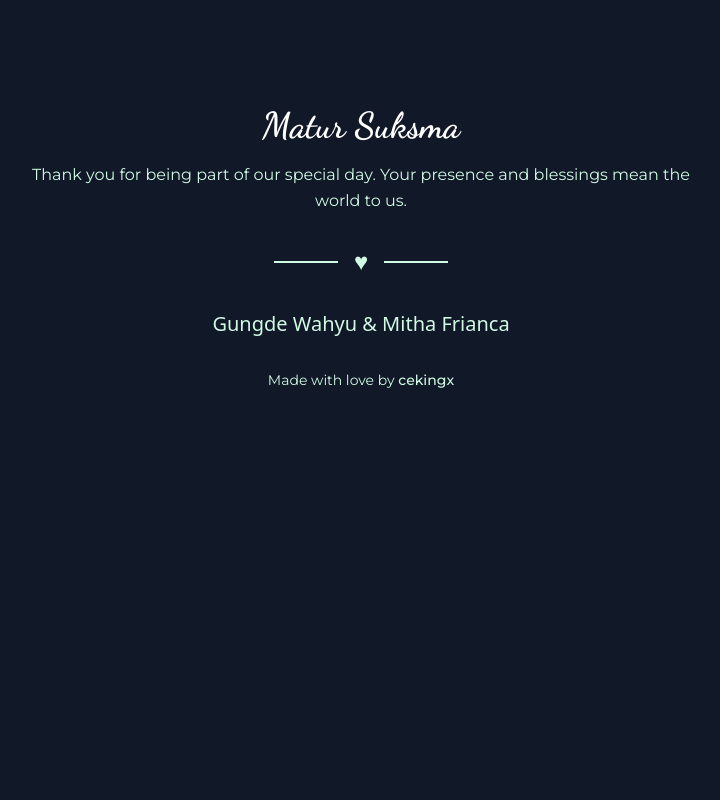
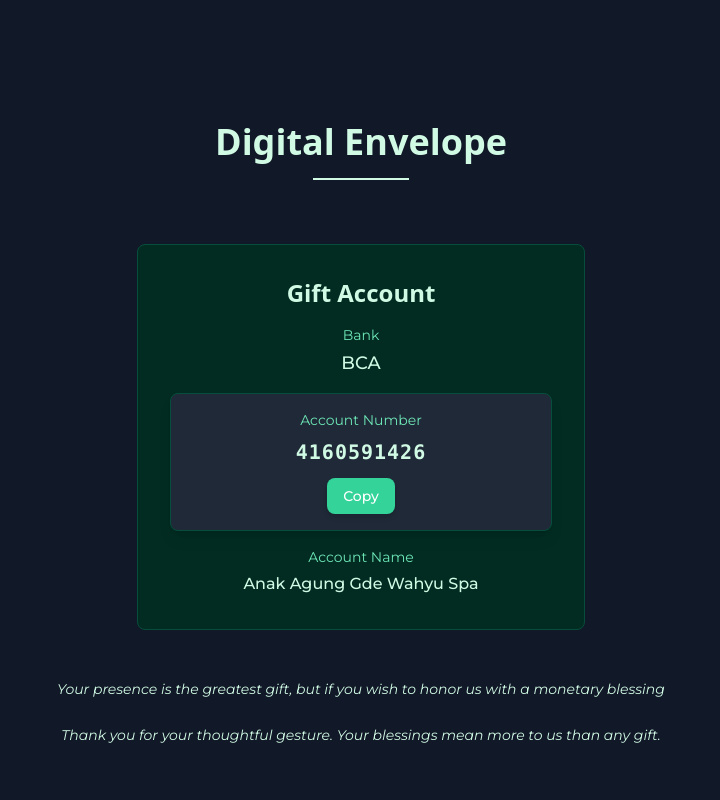
Before and after one commit to cekingx/menyatukan-hati, an Angular app: page / in a window 1280 px wide. Shown: the part 7920-8720 px from the top of the page, without its empty margins (279-999 px from the left). Before the commit the page ends 8374 px from the top, so only its background shows below. Built offline with nearby package versions, Linux system fonts and the light colour scheme.

Commit message:
feat: digital envelope
- the groom bank account detail

[#26]

```diff
--- a/spec/PRD.md
+++ b/spec/PRD.md
@@ -15,6 +15,7 @@ Transform "menyatukan-hati" into a modern, responsive online wedding invitation
 - As a guest, I want when open the website there are a call-to-action to 'Open the invitation'
 - As a guest, I want to see the couple's love story or timeline
 - As a guest, I want to view wedding photos/gallery
+- As a guest who cannot attend, I want to send a monetary gift through digital envelope with bank account information
 
 ### Epic 2: Configurable Theme System
 
@@ -59,7 +60,8 @@ Transform "menyatukan-hati" into a modern, responsive online wedding invitation
 5. Section that contain date, time, venue, and countdown
 6. Section for photos
 7. Section for metatah gallery photos (4 columns desktop, 2 columns mobile)
-8. Footer that say 'Matur Suksma' and 'made with love by cekingx'
+8. Section for digital envelope with bank account details for monetary gifts
+9. Footer that say 'Matur Suksma' and 'made with love by cekingx'
 
 ## Technical Stack
 
--- a/src/app/app.html
+++ b/src/app/app.html
@@ -6,6 +6,7 @@
   <app-wedding-details></app-wedding-details>
   <app-photo-gallery></app-photo-gallery>
   <app-metatah-gallery></app-metatah-gallery>
+  <app-digital-envelope></app-digital-envelope>
   <app-footer></app-footer>
 </div>
 
--- a/src/app/app.ts
+++ b/src/app/app.ts
@@ -7,6 +7,7 @@ import { VedicPrayer } from './components/vedic-prayer/vedic-prayer';
 import { WeddingDetails } from './components/wedding-details/wedding-details';
 import { PhotoGallery } from './components/photo-gallery/photo-gallery';
 import { MetatahGallery } from './components/metatah-gallery/metatah-gallery';
+import { DigitalEnvelopeComponent } from './components/digital-envelope/digital-envelope';
 import { Footer } from './components/footer/footer';
 import { ThemeService } from './services/theme.service';
 
@@ -21,6 +22,7 @@ import { ThemeService } from './services/theme.service';
     WeddingDetails,
     PhotoGallery,
     MetatahGallery,
+    DigitalEnvelopeComponent,
     Footer
   ],
   templateUrl: './app.html',
--- /dev/null
+++ b/src/app/components/digital-envelope/digital-envelope.css
@@ -0,0 +1 @@
+/* Digital Envelope Component Styles */
--- /dev/null
+++ b/src/app/components/digital-envelope/digital-envelope.html
@@ -0,0 +1,58 @@
+<section class="py-20 bg-surface" id="digital-envelope">
+  <div class="max-w-4xl mx-auto px-4">
+    <div class="text-center mb-16">
+      <h2 class="text-4xl font-sans font-black text-primary-900 mb-4">Digital Envelope</h2>
+      <div class="w-24 h-0.5 bg-primary-900 mx-auto"></div>
+    </div>
+
+    <!-- Gift Card -->
+    <div class="max-w-md mx-auto">
+      <div class="bg-gradient-to-br from-primary-50 to-primary-50 rounded-lg p-8 border border-primary-100">
+        <div class="text-center">
+          <h3 class="text-2xl font-sans font-bold text-primary-900 mb-4">Gift Account</h3>
+
+          <!-- Bank Information -->
+          <div class="space-y-4 text-primary-900">
+            <div class="text-center">
+              <div class="text-sm text-primary-700 mb-1">Bank</div>
+              <div class="font-medium text-lg">{{ bankName }}</div>
+            </div>
+
+            <!-- Account Number -->
+            <div class="bg-card rounded-lg p-4 border border-primary-100 shadow-lg">
+              <div class="text-sm text-primary-700 mb-2">Account Number</div>
+              <div class="text-xl font-bold text-primary-900 tracking-wider font-mono mb-3">
+                {{ accountNumber }}
+              </div>
+              <button
+                (click)="copyAccountNumber()"
+                class="inline-flex items-center px-4 py-2 bg-primary-600 hover:bg-primary-700 text-white text-sm font-medium rounded-lg transition-colors duration-200 shadow-md hover:shadow-lg"
+                [class.bg-primary-800]="copySuccess"
+              >
+                {{ copySuccess ? 'Copied!' : 'Copy' }}
+              </button>
+            </div>
+
+            <div class="text-center">
+              <div class="text-sm text-primary-700 mb-1">Account Name</div>
+              <div class="font-medium">{{ accountName }}</div>
+            </div>
+          </div>
+        </div>
+      </div>
+    </div>
+
+    <!-- Description -->
+    <div class="mt-12 text-center">
+      <div class="max-w-2xl mx-auto space-y-6">
+        <p class="text-sm text-primary-900 leading-relaxed italic">
+          Your presence is the greatest gift, but if you wish to honor us with a monetary blessing
+        </p>
+
+        <p class="text-sm text-primary-900 leading-relaxed italic">
+          Thank you for your thoughtful gesture. Your blessings mean more to us than any gift.
+        </p>
+      </div>
+    </div>
+  </div>
+</section>
--- /dev/null
+++ b/src/app/components/digital-envelope/digital-envelope.ts
@@ -0,0 +1,57 @@
+import { Component } from '@angular/core';
+import { CommonModule } from '@angular/common';
+
+@Component({
+  selector: 'app-digital-envelope',
+  imports: [CommonModule],
+  templateUrl: './digital-envelope.html',
+  styleUrl: './digital-envelope.css'
+})
+export class DigitalEnvelopeComponent {
+  bankName = 'BCA';
+  accountNumber = '4160591426';
+  accountName = 'Anak Agung Gde Wahyu Spa';
+  copySuccess = false;
+
+  async copyAccountNumber() {
+    try {
+      await navigator.clipboard.writeText(this.accountNumber);
+      this.copySuccess = true;
+      setTimeout(() => {
+        this.copySuccess = false;
+      }, 2000);
+    } catch (err) {
+      console.error('Failed to copy: ', err);
+      // Fallback for older browsers
+      this.fallbackCopyTextToClipboard(this.accountNumber);
+    }
+  }
+
+  fallbackCopyTextToClipboard(text: string) {
+    const textArea = document.createElement('textarea');
+    textArea.value = text;
+
+    // Avoid scrolling to bottom
+    textArea.style.top = '0';
+    textArea.style.left = '0';
+    textArea.style.position = 'fixed';
+
+    document.body.appendChild(textArea);
+    textArea.focus();
+    textArea.select();
+
+    try {
+      const successful = document.execCommand('copy');
+      if (successful) {
+        this.copySuccess = true;
+        setTimeout(() => {
+          this.copySuccess = false;
+        }, 2000);
+      }
+    } catch (err) {
+      console.error('Fallback: Oops, unable to copy', err);
+    }
+
+    document.body.removeChild(textArea);
+  }
+}
```
